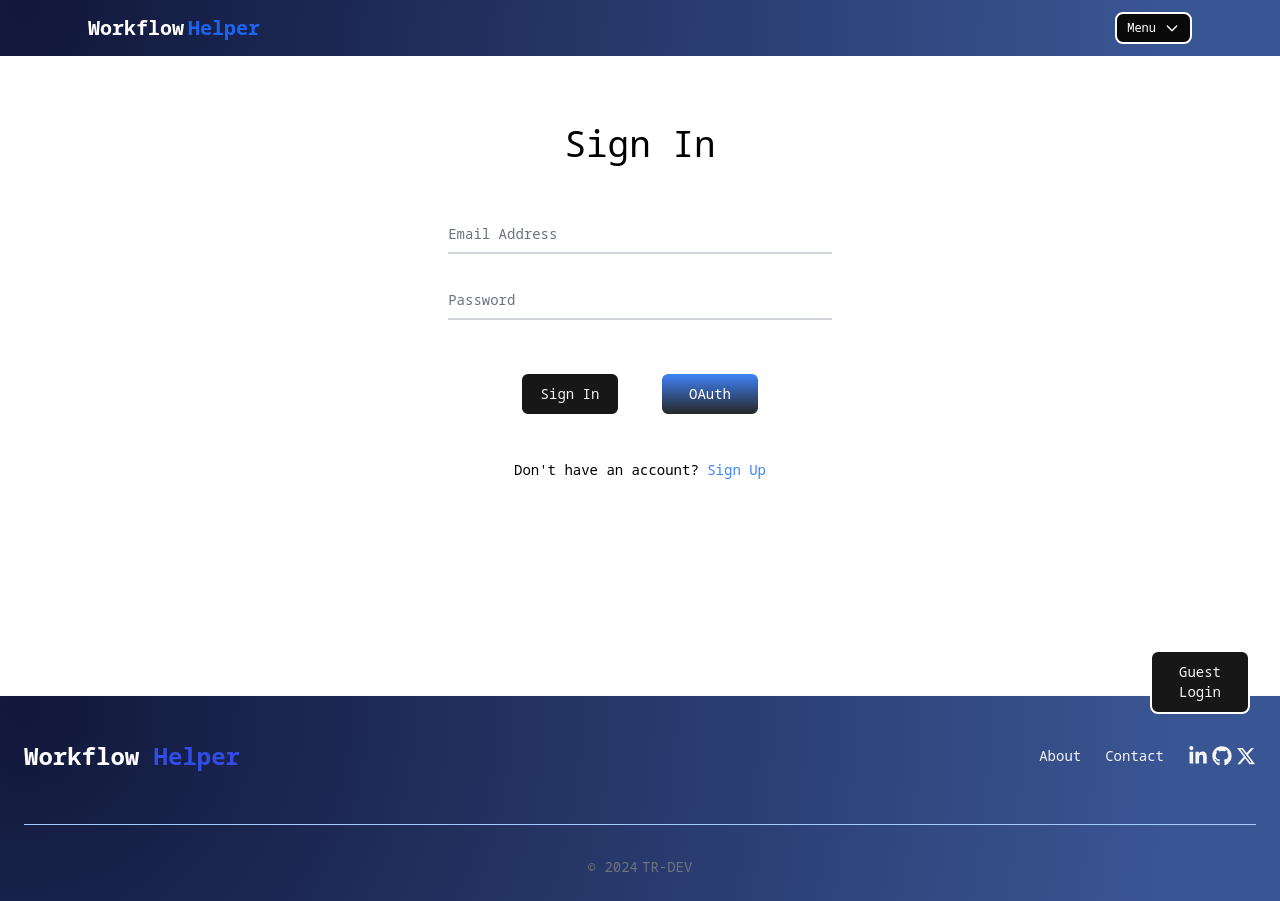
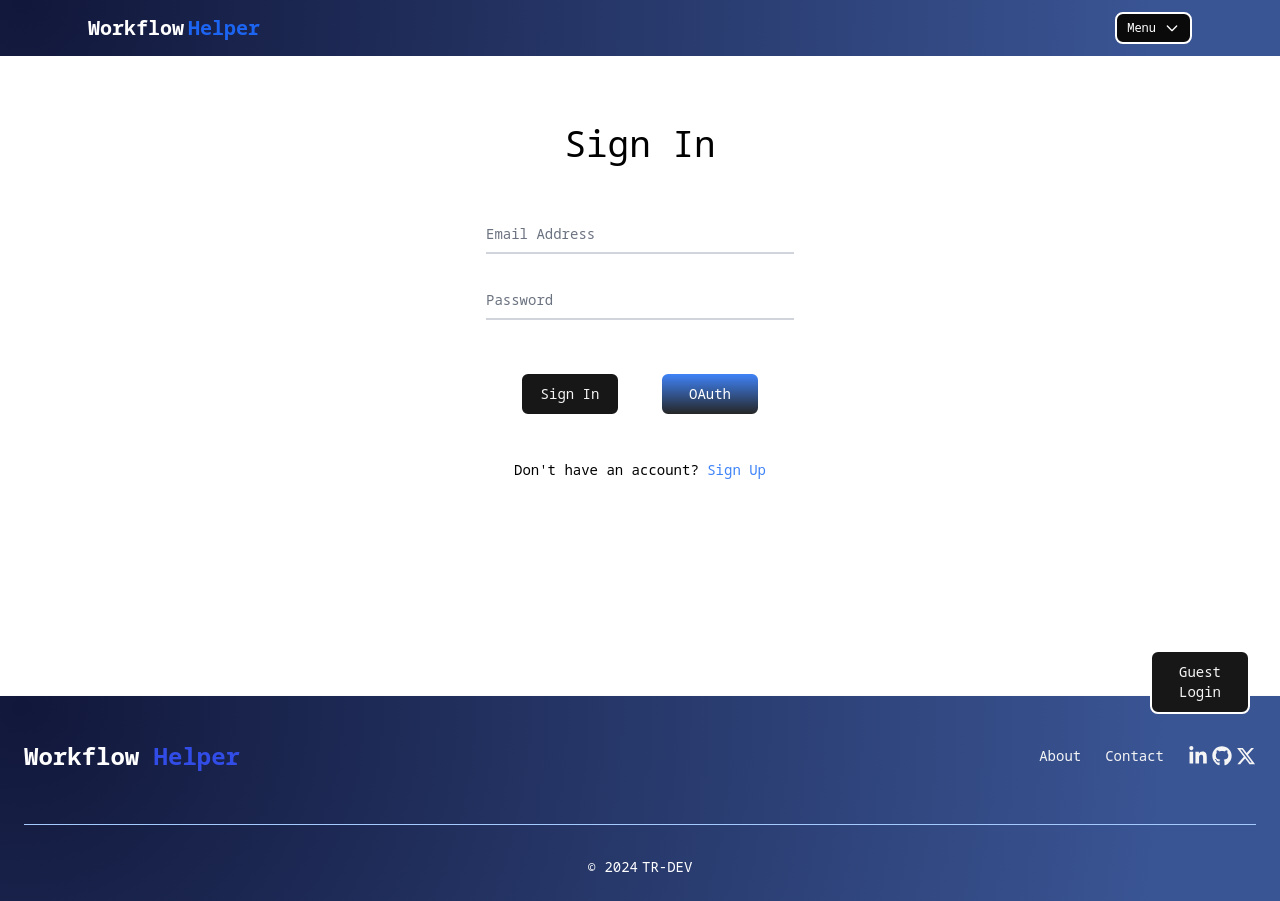
Before and after one commit to TerRosales/workflow-helper-24, a React (Vite) app in the folder client/: page /signin in a window 1280 px wide. Built offline with nearby package versions, Linux system fonts and the light colour scheme; no server answers; a web font is replaced by a local one.

Commit message:
Start of making this app better, started witht he minor updates.

```diff
--- a/client/src/components/FooterComponent.jsx
+++ b/client/src/components/FooterComponent.jsx
@@ -24,7 +24,12 @@ function FooterComponent() {
           </Footer.LinkGroup>
         </section>
         <Footer.Divider className="" />
-        <Footer.Copyright href="#" by="TR-DEV" year={2024} />
+        <Footer.Copyright
+          className="text-white"
+          href="#"
+          by="TR-DEV"
+          year={2024}
+        />
       </nav>
     </Footer>
   );
--- a/client/src/components/Header.jsx
+++ b/client/src/components/Header.jsx
@@ -106,13 +106,13 @@ function Header() {
                   </Link>
                   <Dropdown.Item>
                     <MdOutlineAutoFixHigh className="text-lg mr-2" />
-                    <a className="text-xs" onClick={handleOpenModal}>
+                    <a className="text-sm" onClick={handleOpenModal}>
                       Troubleshoot
                     </a>
                   </Dropdown.Item>
-                  <Dropdown.Item className="text-xs" onClick={handleSignOut}>
+                  <Dropdown.Item onClick={handleSignOut}>
                     <FaSignOutAlt className="text-lg mr-2" />
-                    Sign Out
+                    <span className="text-sm">Sign Out</span>
                   </Dropdown.Item>
                 </>
               ) : (
@@ -122,11 +122,11 @@ function Header() {
                       <li className="">Sign In</li>
                     </Dropdown.Item>
                   </Link>
-                    <Link to="/signup">
-                  <Dropdown.Item>
+                  <Link to="/signup">
+                    <Dropdown.Item>
                       <li>Sign Up</li>
-                  </Dropdown.Item>
-                    </Link>
+                    </Dropdown.Item>
+                  </Link>
                 </>
               )}
             </Dropdown>
--- a/client/src/pages/Signin.jsx
+++ b/client/src/pages/Signin.jsx
@@ -122,11 +122,11 @@ function Signin() {
 
   // Render the sign-in form and related elements
   return (
-    <div className="p-7 h-[75vh] overflow-auto max-h-[80vh] max-w-6xl mx-auto mb-10 relative">
+    <div className="p-7 h-[75vh] overflow-auto max-h-[80vh] max-w-2xl mx-auto mb-10 relative">
       <h1 className="text-4xl text-center mt-10 mb-12">Sign In</h1>
       <form
         onSubmit={handleSubmit}
-        className="flex flex-col gap-4 mx-auto lg:w-[35%]"
+        className="flex flex-col gap-4 mx-auto lg:w-[50%]"
       >
         {/* Email and Password input fields with floating labels */}
         <FloatingLabel
--- a/client/src/pages/Signup.jsx
+++ b/client/src/pages/Signup.jsx
@@ -160,11 +160,11 @@ function Signup() {
 
   // Render the signup form and related elements
   return (
-    <div className="p-7 h-[100vh] max-w-6xl mx-auto items-center justify-center lg:mb-[10%] overflow-auto">
+    <div className="p-7 max-w-2xl mx-auto items-center justify-center lg:mb-[10%] overflow-auto">
       <h1 className="text-4xl text-center mt-10 mb-12">Sign Up</h1>
       <form
         onSubmit={handleSubmit}
-        className="flex flex-col gap-4 mx-auto lg:w-[35%]"
+        className="flex flex-col gap-4 mx-auto lg:w-[50%]"
       >
         {/* Username, Email, Password, and Confirm Password input fields with floating labels */}
         <FloatingLabel
```
